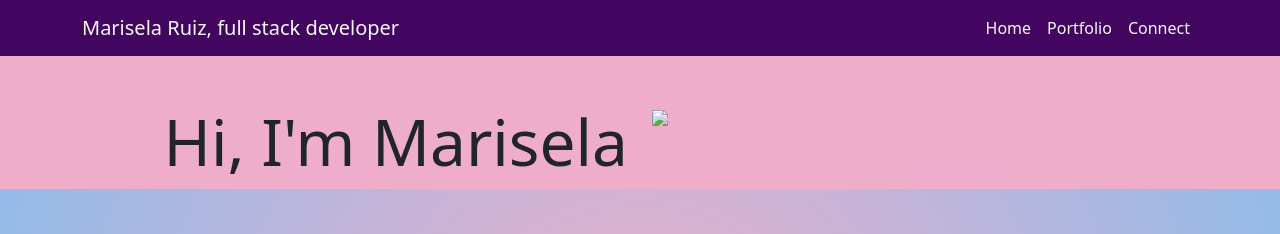
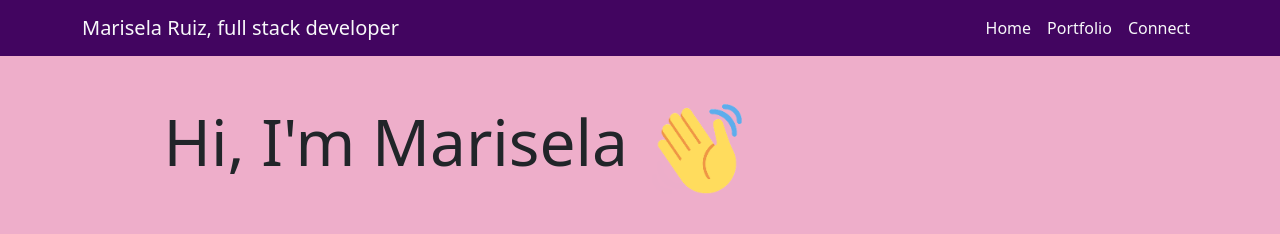
Before and after one commit to marisela-ruiz/marisela-ruiz.github.io, a plain HTML site: page index.html in a window 1280 px wide. Shown: the top 234 px of the page. Drawn offline with nearby package versions, Linux system fonts and the light colour scheme; grey boxes are pictures that could not be loaded; files whose address does not match are found by name.

Commit message:
Update index.html

```diff
--- a/index.html
+++ b/index.html
@@ -35,7 +35,7 @@
       <h1 class="display-3 text-end">Hi, I'm Marisela</h1>
     </div>
     <div class="col text-start">
-      <img src="waveemoji2.png" style="max-height:40%">
+      <img src="images/waveemoji2.png" style="max-height:40%">
     </div>
   </div>
 </div>
```
